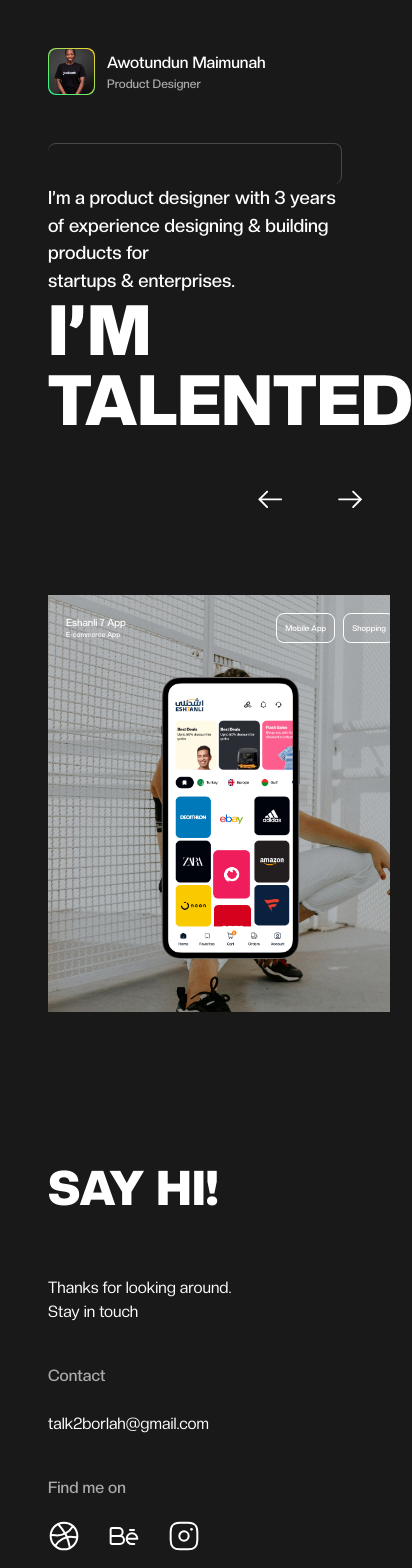
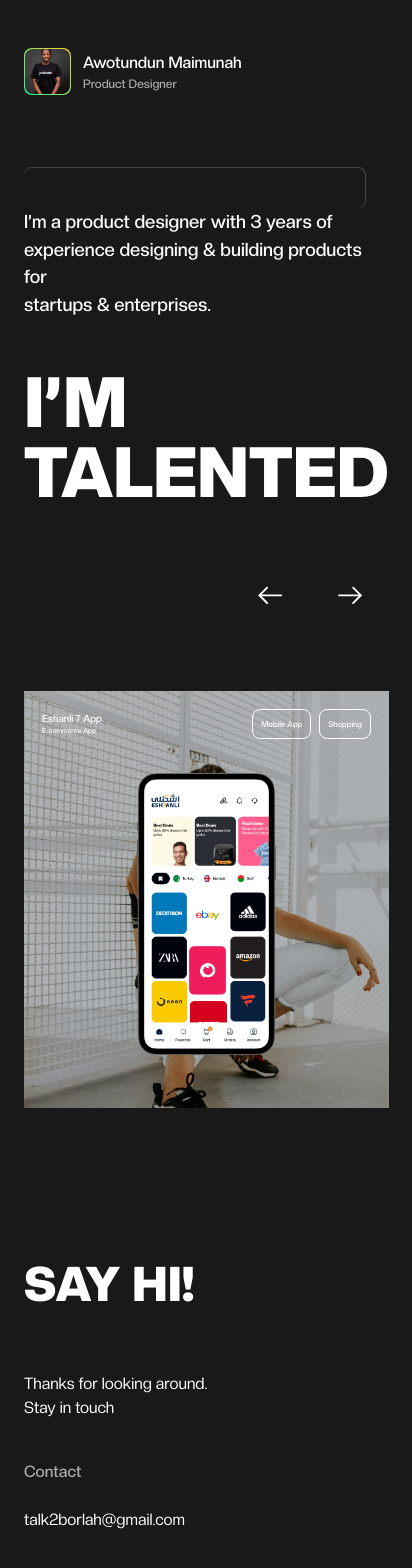
Before and after one commit to Munaaaah/munah-awo-portfolio-web, a Next.js app: page / in a window 390 px wide. Shown: the top 1568 px of the page, 412 px wide, since content can reach past the window. Built offline with nearby package versions, Linux system fonts and the light colour scheme; grey boxes are pictures that could not be loaded.

Commit message:
implemented video and mobile view

```diff
--- a/src/app/page.tsx
+++ b/src/app/page.tsx
@@ -5,7 +5,7 @@ import ProjectSwiper from "@/components/ProjectSwiper";
 export default function Home() {
   return (
     <main className="text-white font-creatoDisplay">
-      <section className="px-12 flex gap-4 ">
+      <section className="p-6 lg:px-12 flex gap-4 ">
         <div className="pt-10 border-t border-r border-l-0 border-b-0 w-full  border-[#FFFFFF33] lg:h-[21px] h-[16px] rounded-lg">
           <p className="font-medium text-[1.15rem] lg:text-[1.5rem]">
             I’m a product designer with 3 years of experience designing &
@@ -31,13 +31,13 @@ export default function Home() {
         </div>
       </section>
 
-      <div className="px-12 lg:mt-0 mt-28">
+      <div className="p-6 lg:px-12 lg:mt-0 mt-28">
         <h1 className="uppercase font-black leading-none text-[4.37rem] lg:text-[13rem]">
           I’m <br /> talented{" "}
         </h1>
       </div>
 
-      <div className="pl-12">
+      <div className="lg:pl-12 pl-6">
         <ProjectSwiper />
       </div>
     </main>
--- a/src/app/project/[_slug]/page.tsx
+++ b/src/app/project/[_slug]/page.tsx
@@ -1,6 +1,10 @@
 import React from "react";
 import Image from "next/image";
 import Message from "../../../../public/message.svg";
+import Bg from "../../../../public/genese_bg.jpg";
+import EshanliProject from "../../../../public/Eshanli.png";
+
+let type = "video";
 
 const ProjectDetails = () => {
   return (
@@ -23,6 +27,54 @@ const ProjectDetails = () => {
           </div>
         </div>
       </section>
+
+      <div className="flex items-center gap-32 mt-32 px-12 w-full">
+        <div className="flex gap-4 flex-nowrap  ">
+          {["Website", "Mobile"].map((item, index) => (
+            <span
+              className="border-white border px-2 py-2 lg:text-[14px] w-full text-[8px] rounded-lg"
+              key={index}
+            >
+              {item}
+            </span>
+          ))}
+        </div>
+
+        <div className="w-full">
+          <p className="font-medium lg:text-[1.5rem] ">
+            I’m a product designer with 3 years of experience designing &
+            building products for <br /> startups & enterprises.
+          </p>
+        </div>
+      </div>
+
+      <section
+        style={{
+          backgroundImage: `url(${Bg.src})`,
+          backgroundPosition: "0px -150px",
+        }}
+        className="h-[784px] mt-20 bg-no-repeat w-full bg-cover flex items-center justify-center relative"
+      >
+        <div className="bg-[#00000033] absolute top-0 left-0 w-full h-full"></div>
+        <div className="absolute">
+          {type === "image" ? (
+            <div className="lg:w-[228px] lg:h-[464px] w-[139px] h-[283px]">
+              <Image src={EshanliProject} alt={""} width={228} height={464} />
+            </div>
+          ) : (
+            <video
+              src="https://res.cloudinary.com/worldsalt/video/upload/v1740550018/genese_yrfclh.mov"
+              autoPlay
+              muted
+              playsInline
+              loop
+              className="w-[576px] h-[348px] "
+            />
+          )}
+        </div>
+      </section>
+
+      <section></section>
     </main>
   );
 };
--- a/src/components/Footer.tsx
+++ b/src/components/Footer.tsx
@@ -25,7 +25,7 @@ const social = [
 
 const Footer = () => {
   return (
-    <footer className="text-white px-12 lg:py-20 py-14 font-creatoDisplay">
+    <footer className="text-white p-6 lg:px-12 lg:py-20 py-14 font-creatoDisplay">
       <div className="flex lg:items-end flex-col lg:flex-row lg:gap-96 gap-16">
         <h4 className="font-black text-[3rem] lg:text-[4.5rem] leading-none">
           SAY HI!
--- a/src/components/Header.tsx
+++ b/src/components/Header.tsx
@@ -25,7 +25,7 @@ const social = [
 
 const Header = () => {
   return (
-    <header className="flex items-center text-white px-12 py-12 gap-64 font-creatoDisplay">
+    <header className="flex items-center text-white p-6 lg:px-12 py-12 gap-40 font-creatoDisplay">
       <div className="flex items-center gap-3 ">
         <div className="w-[47px] h-[47px] bg-gradient-to-tr from-[#22F890] p-[1px] to-[#FFD027] rounded-lg">
           <Image
```
